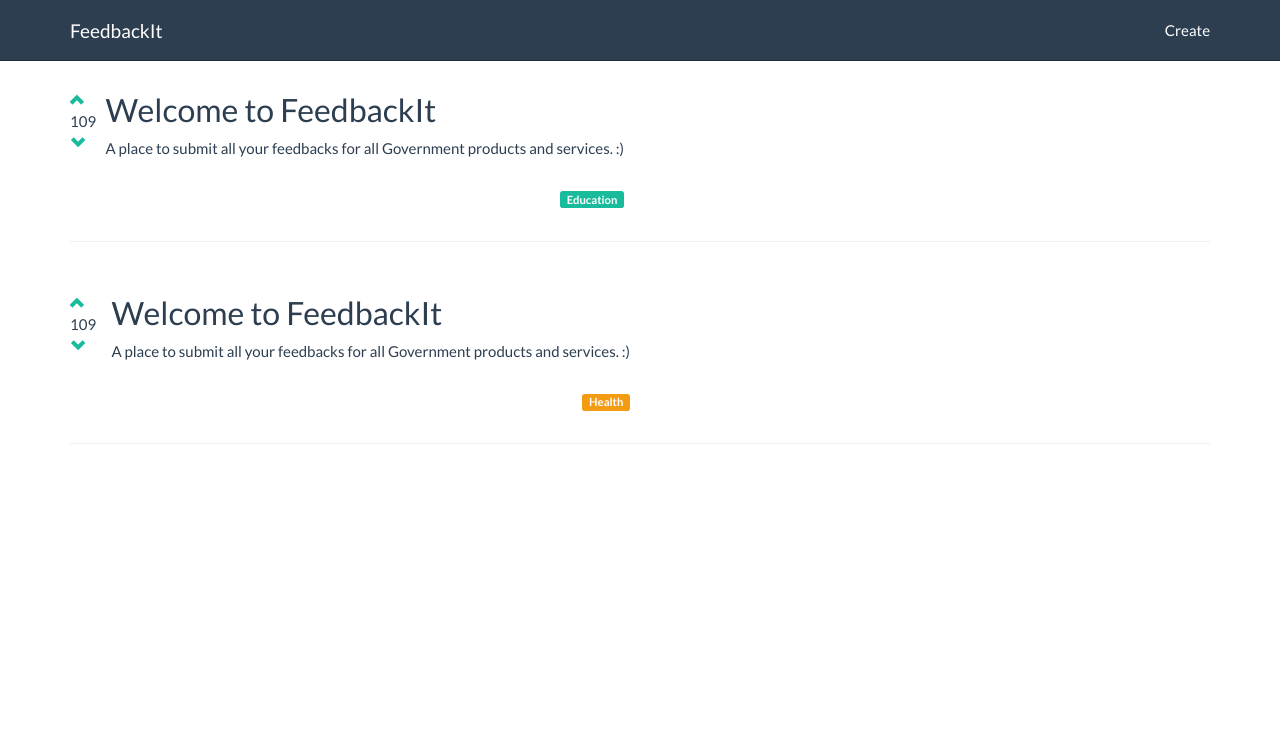
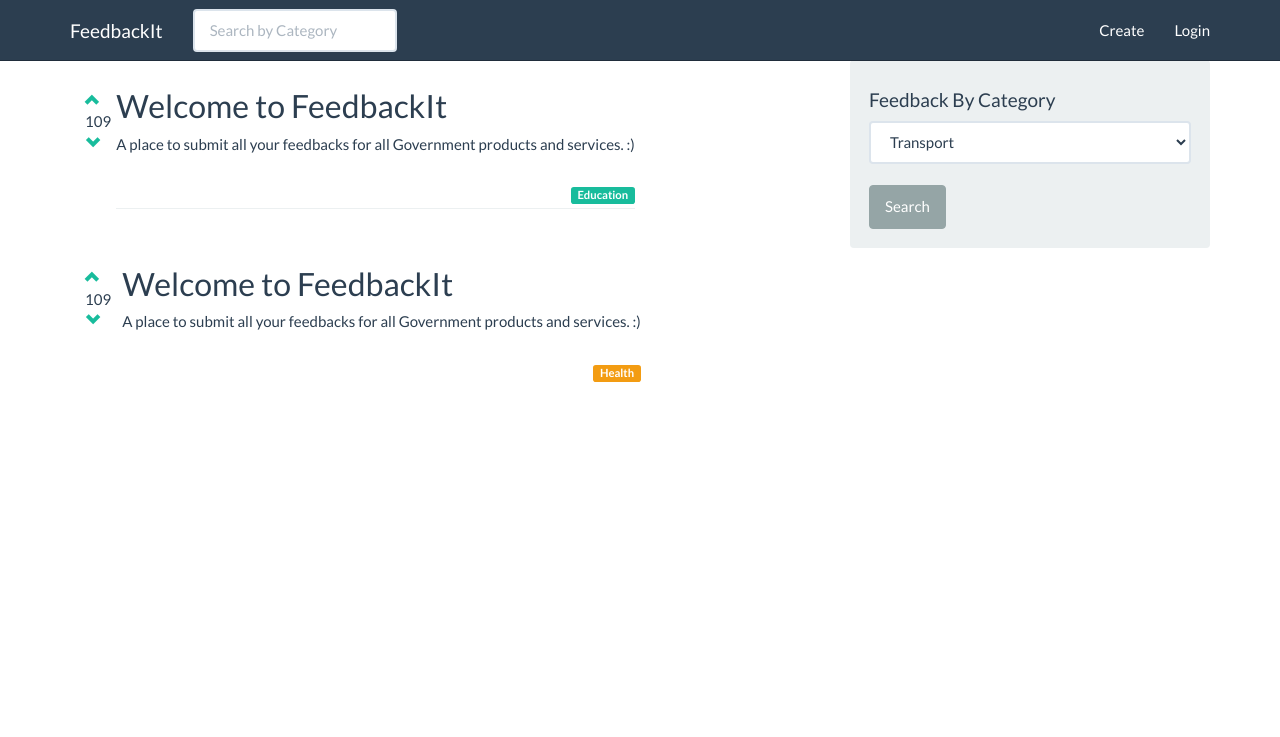
Before and after one commit to ananth99/FeedbackIt, a plain HTML site: page index.html in a window 1280 px wide. Shown: the top 737 px of the page. Drawn offline with Linux system fonts and the light colour scheme.

Commit message:
Adding search, login and search by category list.

```diff
--- a/index.html
+++ b/index.html
@@ -11,6 +11,7 @@
     <!-- Bootstrap core CSS -->
     <link href="css/bootstrap.css" rel="stylesheet">
     <link href="font-awesome/css/font-awesome.min.css" rel="stylesheet">
+    <link rel="shortcut icon" type="image/x-icon" href="/favicon.ico">
 
     <!-- Add custom CSS here -->
     <style>
@@ -35,8 +36,14 @@
 
         <!-- Collect the nav links, forms, and other content for toggling -->
         <div class="collapse navbar-collapse navbar-ex1-collapse">
+
+          <form class="navbar-form navbar-left">
+            <input class="form-control col-lg-8" type="text" placeholder="Search by Category">
+          </form>
+
           <ul class="nav navbar-nav navbar-right">
             <li> <a href="create.html">Create </a> </li>
+            <li> <a href="login.html">Login </a> </li>
           </ul>
         </div><!-- /.navbar-collapse -->
       </div><!-- /.container -->
@@ -45,7 +52,11 @@
     <div class="container">
 
       <div class="row">
+
+        <div class="col-lg-8">
+
           <div class="col-lg-12">
+
             <div id="votes" style="width:24px; float:left; margin-top:30px; height:auto;">
               <a href="#" style="text-decoration:none;"><span class="glyphicon glyphicon-chevron-up"></span> </a>
               <div id="vote-count" style="text-align:left;">109</div>
@@ -56,13 +67,10 @@
               <p>A place to submit all your feedbacks for all Government products and services. :)</p>
               <br>
               <span class="label label-success" style="float:right;">Education</span>
+              <hr>
             </div>
-        </div>
-      </div>
+          </div> <!-- End of Col 12 -->
 
-      <hr>
-
-      <div class="row">
           <div class="col-lg-12">
             <div id="votes" style="width:30px; float:left; margin-top:30px; height:auto;">
               <a href="#" style="text-decoration:none;"><span class="glyphicon glyphicon-chevron-up"></span> </a>
@@ -76,13 +84,56 @@
               <span class="label label-warning" style="float:right;">Health</span>
             </div>
           </div>
+
+        </div> <!-- End of Col-8 -->
+
+        <div class="col-lg-4">
+          <div class="well">
+            <h4>Feedback By Category</h4>
+
+              <form class="bs-example form-horizontal" id="feedback">
+                <select id="select" class="form-control">
+                      <option value="transport">Transport</option>
+                      <option value="sanitation">Sanitation</option>
+                      <option value="education">Education</option>
+                      <option value="health">Health</option>
+                    </select>
+              </form>
+              <br>
+              <button class="btn btn-default" type="button">Search</button>
+          </div><!-- /well -->
+          <!--
+          <div class="well">
+            <h4>Popular Blog Categories</h4>
+              <div class="row">
+                <div class="col-lg-6">
+                  <ul class="list-unstyled">
+                    <li><a href="#dinosaurs">Dinosaurs</a></li>
+                    <li><a href="#spaceships">Spaceships</a></li>
+                    <li><a href="#fried-foods">Fried Foods</a></li>
+                    <li><a href="#wild-animals">Wild Animals</a></li>
+                  </ul>
                 </div>
+                <div class="col-lg-6">
+                  <ul class="list-unstyled">
+                    <li><a href="#alien-abductions">Alien Abductions</a></li>
+                    <li><a href="#business-casual">Business Casual</a></li>
+                    <li><a href="#robots">Robots</a></li>
+                    <li><a href="#fireworks">Fireworks</a></li>
+                  </ul>
+                </div>
+              </div>
+          </div><!-- /well -->
+          <!--
+          <div class="well">
+            <h4>Side Widget Well</h4>
+            <p>Bootstrap's default well's work great for side widgets! What is a widget anyways...?</p>
+          </div><!-- /well -->
+        </div><!-- End of col-4 -->
 
-      <hr>
+      </div> <!-- End of Row -->
 
-
-
-    </div><!-- /.container -->
+    </div><!--container -->
 
     <div class="container" style="position:fixed; bottom:0; text-align:center;">
 
```
Also changed, not shown: create.html (+2 -1 lines), favicon.ico (added), images/TamilNaduLogo.png (added). Lines whose indentation alone changed are shown as unchanged.
